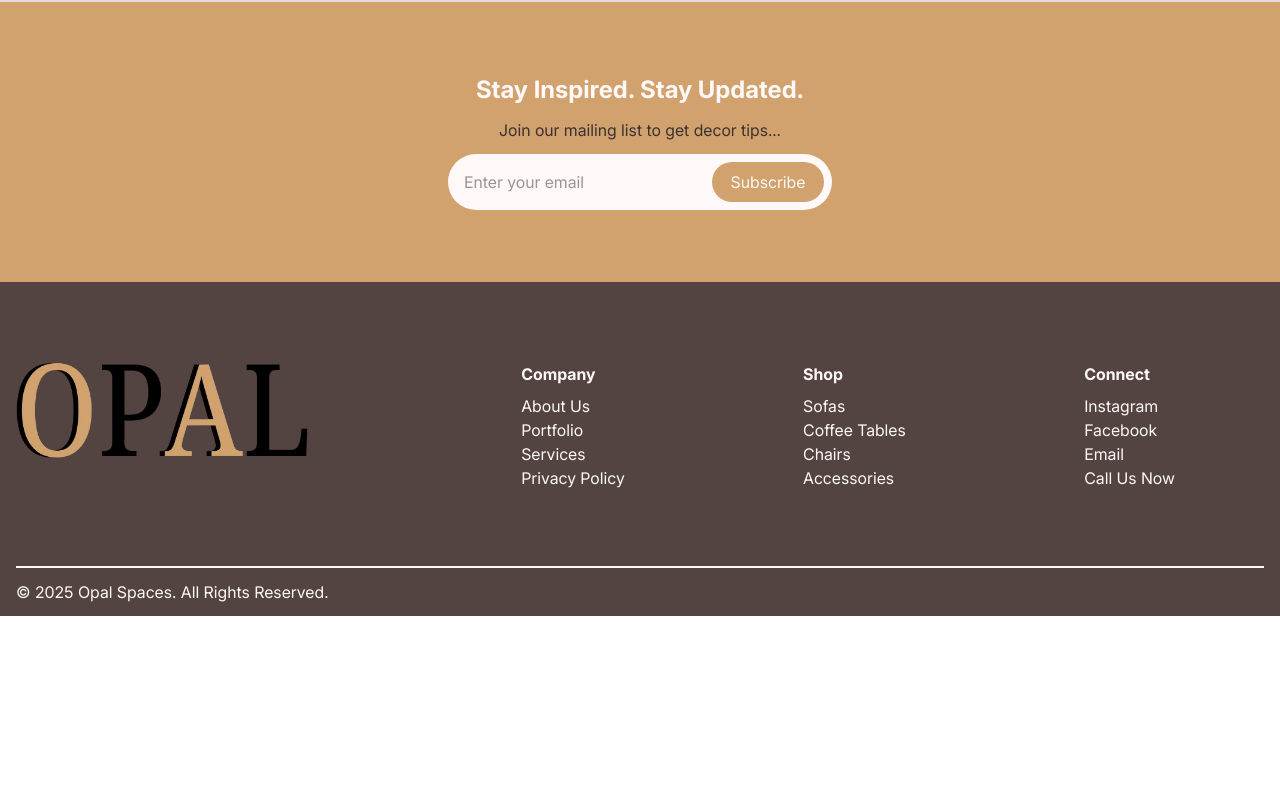
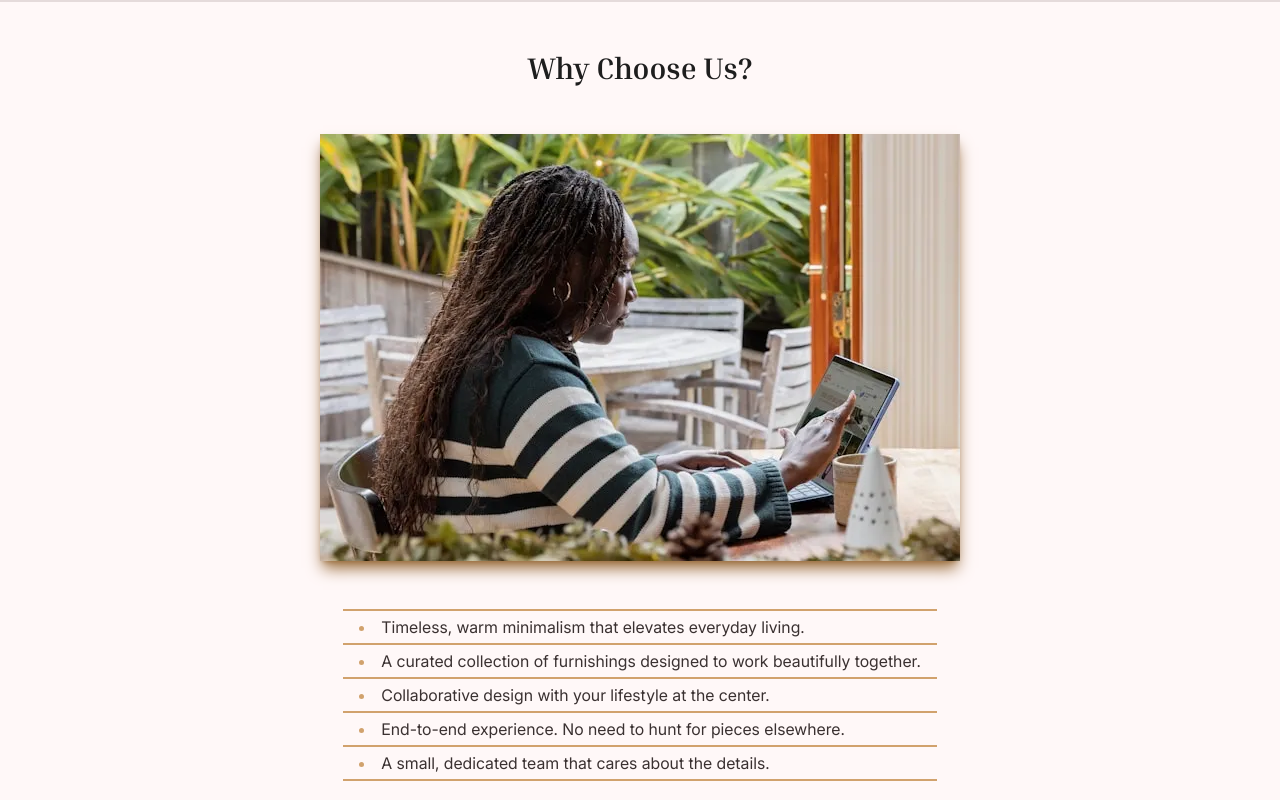
Before and after one commit to benchigozie/opal-spaces, a React (Vite) app: page /about in a window 1280 px wide. Shown: the part 1220-2020 px from the top of the page. Before the commit the page ends 1836 px from the top, so only its background shows below. Built offline with nearby package versions, Linux system fonts and the light colour scheme.

Commit message:
feat: added why choose us section.

```diff
--- a/src/components/WhyChooseUS.tsx
+++ b/src/components/WhyChooseUS.tsx
@@ -1,9 +1,28 @@
+import whyChooseUs from '../assets/images/whychooseus.webp'
+
 function WhyChooseUS() {
-  return (
-    <section className="flex flex-col gap-12 max-w-[1300px] mx-auto">
-
-    </section>
-  )
+    return (
+        <section className="bg-my-white py-12 px-4 font-Inter">
+            <div className="flex flex-col gap-12 max-w-[1300px] mx-auto items-center">
+                <div className="flex flex-col items-center  text-my-black">
+                    <h2 className="font-Inria font-bold text-2xl md:text-3xl">Why Choose Us?</h2>
+                </div>
+                <div className='shadow-lg shadow-my-brown'>
+                    <img src={whyChooseUs} alt="" />
+                </div>
+                <div className="text-my-gray">
+                    <ul className="border-t-2 border-b-2 divide-y-2 border-light-wood divide-light-wood list-disc list-inside marker:text-light-wood">
+                        <li className="px-4 py-1">Timeless, warm minimalism that elevates everyday living.</li>
+                        <li className="px-4 py-1">A curated collection of furnishings designed to work beautifully together.</li>
+                        <li className="px-4 py-1">Collaborative design with your lifestyle at the center.</li>
+                        <li className="px-4 py-1">End-to-end experience. No need to hunt for pieces elsewhere.</li>
+                        <li className="px-4 py-1">A small, dedicated team that cares about the details.</li>
+                    </ul>
+                    <p></p>
+                </div>
+            </div>
+        </section>
+    )
 }
 
 export default WhyChooseUS
--- a/src/pages/About.tsx
+++ b/src/pages/About.tsx
@@ -1,10 +1,12 @@
 import OurPhilosophy from "../components/OurPhilosophy"
 import WhoWeAre from "../components/WhoWeAre"
+import WhyChooseUS from "../components/WhyChooseUS"
 function About() {
   return (
     <div className="pt-14">
       <WhoWeAre />
       <OurPhilosophy />
+      <WhyChooseUS />
     </div>
   )
 }
```
Also changed, not shown: src/assets/images/whychooseus.webp (added).
